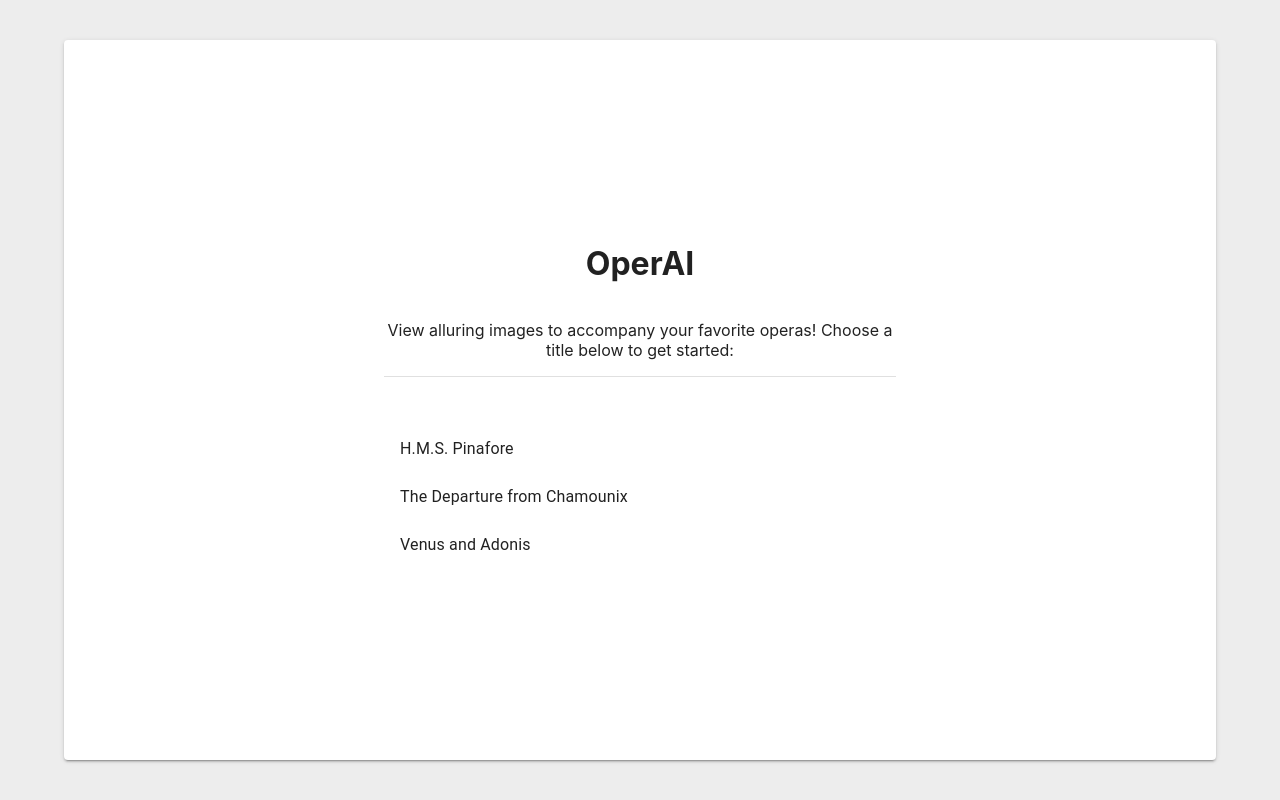
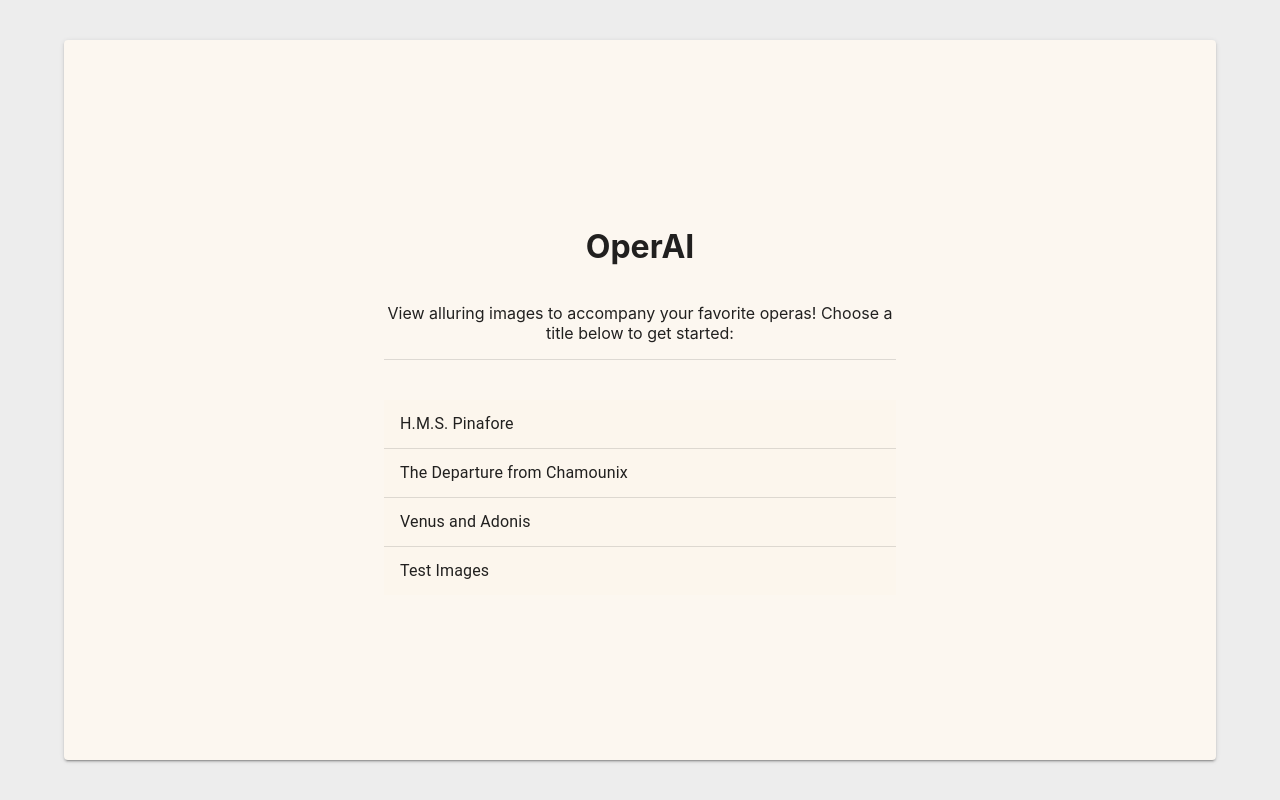
Before and after one commit to d-philip/operai, a React (Create React App) app in the folder frontend/: page / in a window 1280 px wide. Built offline with nearby package versions, Linux system fonts and the light colour scheme; the HTML template or start-up script is replaced by a standard one.

Commit message:
Frontend style changes

```diff
--- a/frontend/src/App.js
+++ b/frontend/src/App.js
@@ -18,7 +18,7 @@ function App() {
   return (
     <Router>
       <div className="App">
-        <Paper elevation={2} className='main-container'>
+        <Paper elevation={2} className='main-container' sx={{bgcolor: '#FCF7F0'}}>
           <h1 className='page-title'>OperAI</h1>
           <Routes>
             <Route path='/display' element={<Display />}/>
--- a/frontend/src/Display.js
+++ b/frontend/src/Display.js
@@ -47,9 +47,9 @@ export function Display(){
     const displayImages = (pics) => {
         setIsLoading(false);
         return(
-          <ImageList sx={{ width: '70vw', height: '70vh' }} cols={1}>
-            <ImageListItem key="Subheader" cols={1}>
-              <ListSubheader component="div" sx={{'font-size': '2vw'}}>{location.state.title}</ListSubheader>
+          <ImageList sx={{ width: '50vw', height: '50vh', bgcolor: '#FCF7F0'}} cols={1}>
+            <ImageListItem key="Subheader" cols={1} sx={{bgcolor: '#FCF7F0'}}>
+              <ListSubheader component="div" sx={{fontSize: '2vw', bgcolor: '#FCF7F0'}}>{location.state.title}</ListSubheader>
             </ImageListItem>
             {pics.map((item) => (
               <ImageListItem key={item.image_url}>
@@ -58,7 +58,7 @@ export function Display(){
                   alt={''}
                   loading="lazy"
                 />
-                <ImageListItemBar title={item.text} sx={{'font-size': '2vw'}} position="below"></ImageListItemBar>
+                <ImageListItemBar title={item.text} sx={{fontSize: '2vw'}} position="below"></ImageListItemBar>
               </ImageListItem>
             ))}
           </ImageList>
--- a/frontend/src/Menu.js
+++ b/frontend/src/Menu.js
@@ -12,30 +12,33 @@ export function Menu() {
     const navigate = useNavigate();
 
     return (
-        <Box sx={{ width: '100%', maxWidth: '40vw', bgcolor: 'background.paper' }}>
+        <Box sx={{ width: '100%', maxWidth: '40vw', bgcolor: '#FCF7F0' }}>
             <p>View alluring images to accompany your favorite operas! Choose a title below to get started:</p>
             <Divider sx={{marginBottom: '5vh'}}/>
-            <List>
+            <List sx={{bgcolor: '#FCF6ED', padding: 0}}>
                 <ListItemButton onClick={(e) => navigate('/display', {state: {title: "H.M.S. Pinafore", test: false, filename: 'data/hmspinafore_libretto.txt'}})}>
                     <ListItem disablePadding>
                         <ListItemText primary="H.M.S. Pinafore"/>
                     </ListItem>
                 </ListItemButton>
+                <Divider/>
                 <ListItemButton onClick={(e) => navigate('/display', {state: {title: "The Departure from Chamounix", test: false, filename: 'data/chamounix_synopsis.txt'}})}>
                     <ListItem disablePadding>
                         <ListItemText primary="The Departure from Chamounix"/>
                     </ListItem>
                 </ListItemButton>
+                <Divider/>
                 <ListItemButton onClick={(e) => navigate('/display', {state: {title: "Venus and Adonis", test: false, filename: 'data/venusandadonis_synopsis.txt'}})}>
                     <ListItem disablePadding>
                         <ListItemText primary="Venus and Adonis"/>
                     </ListItem>
                 </ListItemButton>
-                {/* <ListItemButton onClick={(e) => navigate('/display', {state: {title: "Test Images", test: true}})}>
+                <Divider/>
+                <ListItemButton onClick={(e) => navigate('/display', {state: {title: "Test Images", test: true}})}>
                     <ListItem disablePadding>
                         <ListItemText primary="Test Images"/>
                     </ListItem>
-                </ListItemButton> */}
+                </ListItemButton>
             </List>
         </Box>
     );
```
Also changed, not shown: frontend/src/static/opera-bg.jpg (added).
